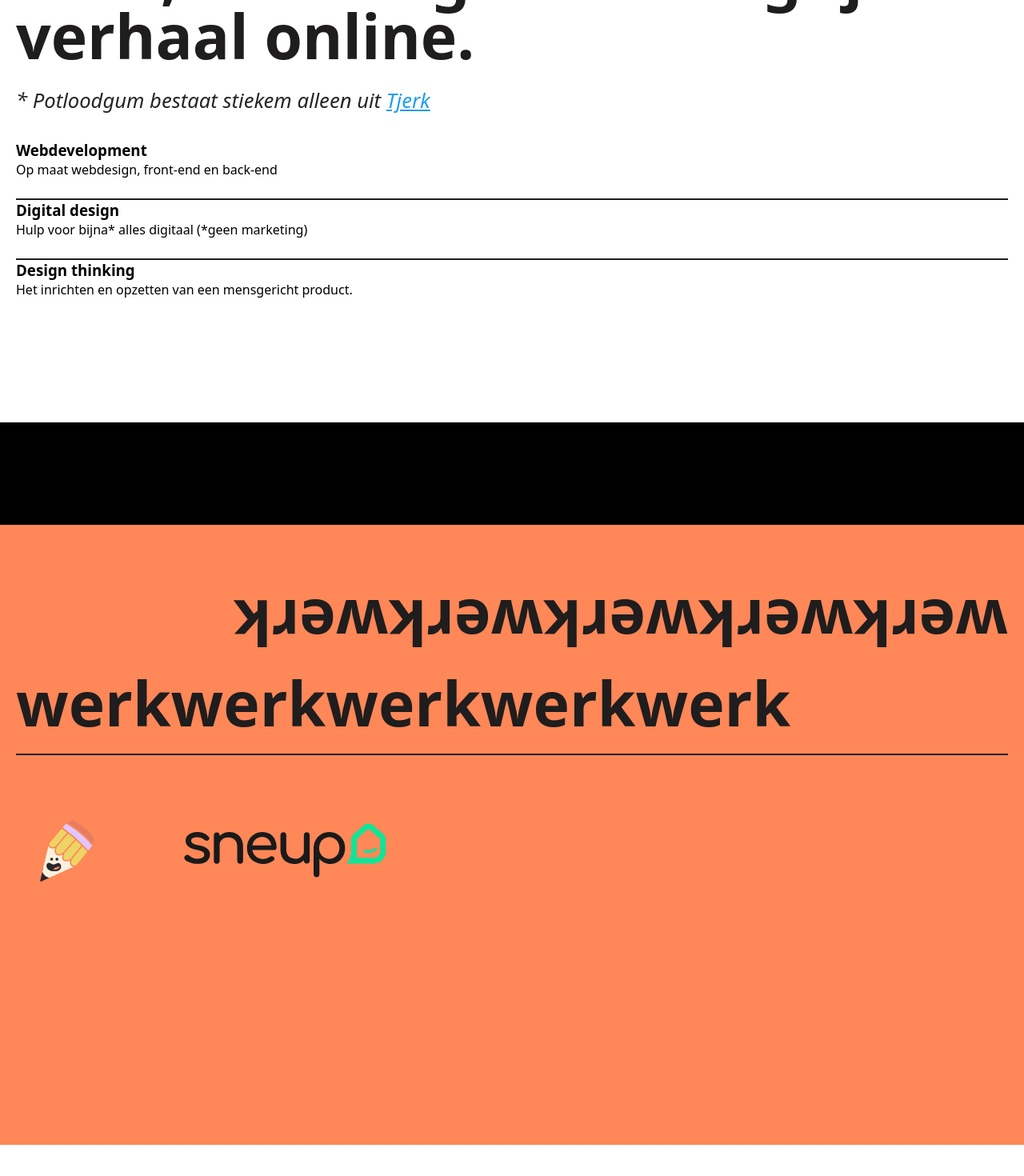
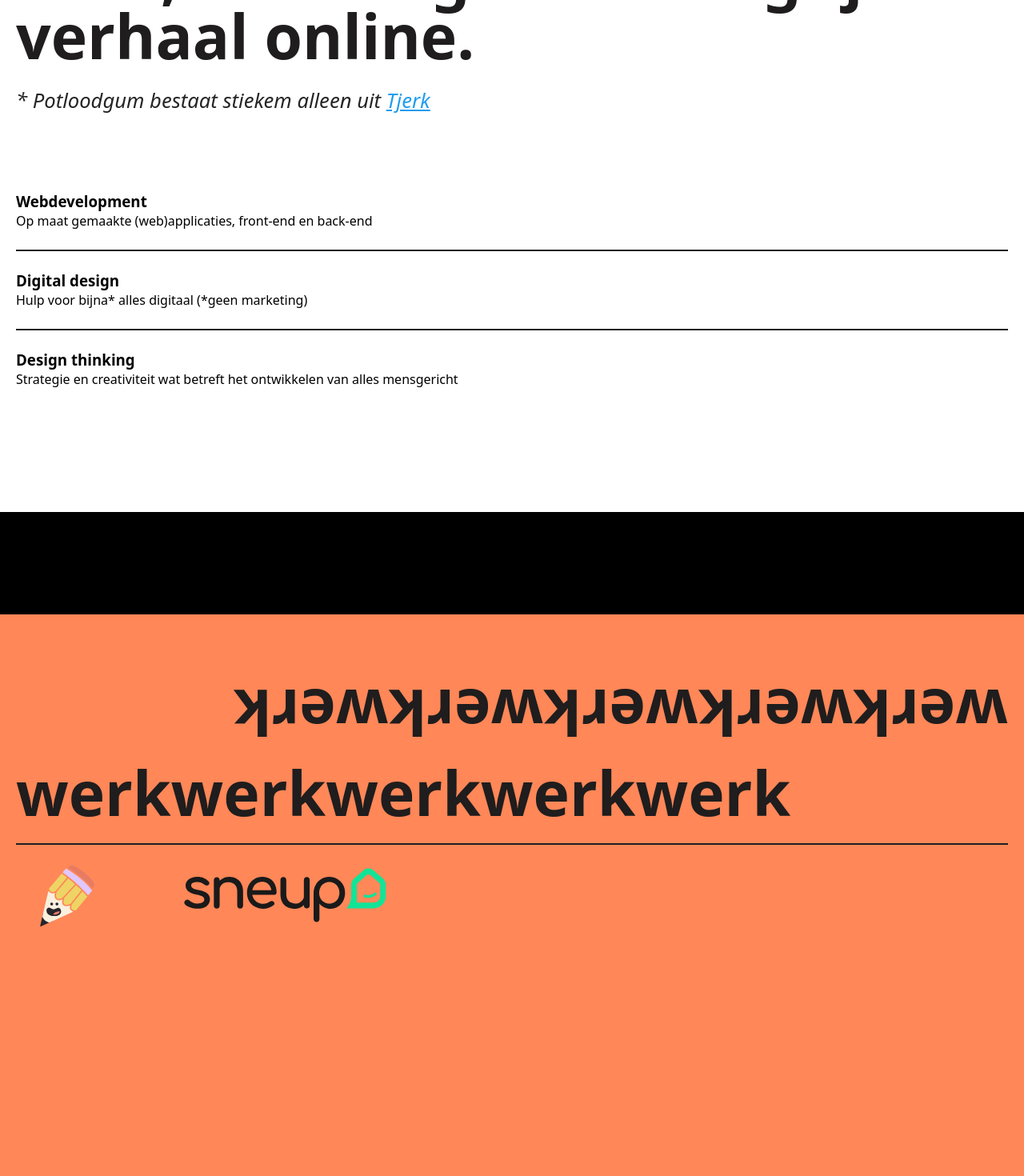
Before and after one commit to tjerk-git/potloodgum, a SvelteKit app: page / in a window 1280 px wide. Shown: the part 1277-2747 px from the top of the page at 80% size. Before the commit the page ends 2708 px from the top, so only its background shows below. Built offline with nearby package versions, Linux system fonts and the light colour scheme.

Commit message:
spacing be better

```diff
--- a/src/routes/+page.svelte
+++ b/src/routes/+page.svelte
@@ -34,7 +34,7 @@
 
     <div class="skills">
         <h3>Webdevelopment</h3>
-        <p>Op maat webdesign, front-end en back-end</p>
+        <p>Op maat gemaakte (web)applicaties, front-end en back-end</p>
 
         <div class="line" />
 
@@ -44,7 +44,10 @@
         <div class="line" />
 
         <h3>Design thinking</h3>
-        <p>Het inrichten en opzetten van een mensgericht product.</p>
+        <p>
+            Strategie en creativiteit wat betreft het ontwikkelen van alles
+            mensgericht
+        </p>
     </div>
 </section>
 <div class="divider" />
@@ -67,8 +70,8 @@
     }
 
     .skills {
-        margin-top: 2rem;
-        grid-column-gap: 4rem;
+        margin-top: var(--baseline);
+        grid-column-gap: var(--baseline);
         flex-direction: column;
         justify-content: space-between;
         display: flex;
@@ -80,6 +83,7 @@
         perspective-origin: 50%;
         transform-origin: 50%;
         background-color: #1e1e21;
+        margin-bottom: var(--baseline);
     }
 
     .line-vertical {
@@ -93,7 +97,7 @@
     .logo-container {
         width: 100%;
         display: flex;
-        margin-top: 5rem;
+        margin-top: var(--baseline);
     }
 
     .divider {
@@ -117,6 +121,8 @@
         font-size: 2vw;
         font-style: italic;
         color: #262525;
+        margin-bottom: calc(var(--baseline) * 4);
+        margin-top: var(--baseline);
     }
 
     h2 {
```
